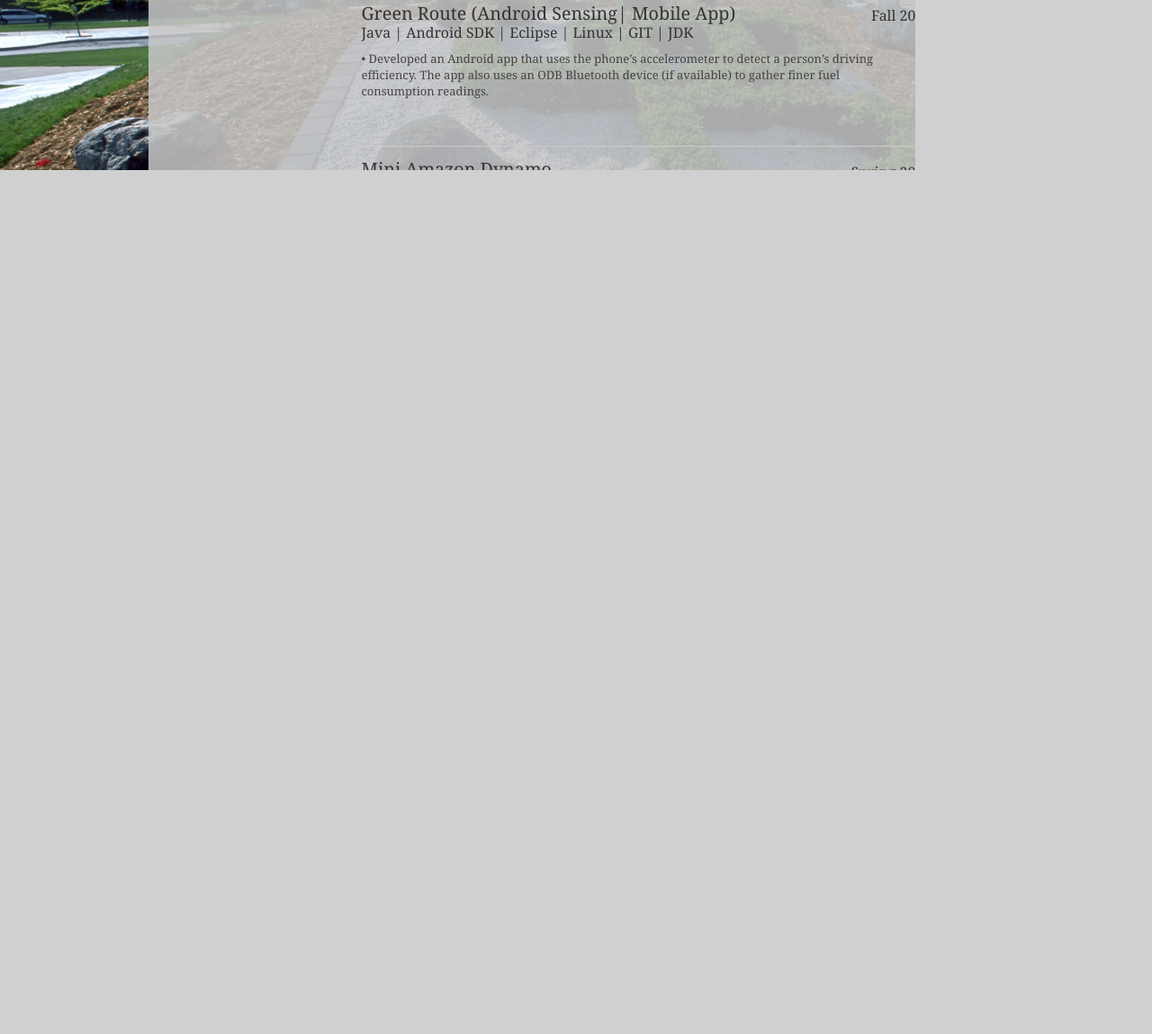
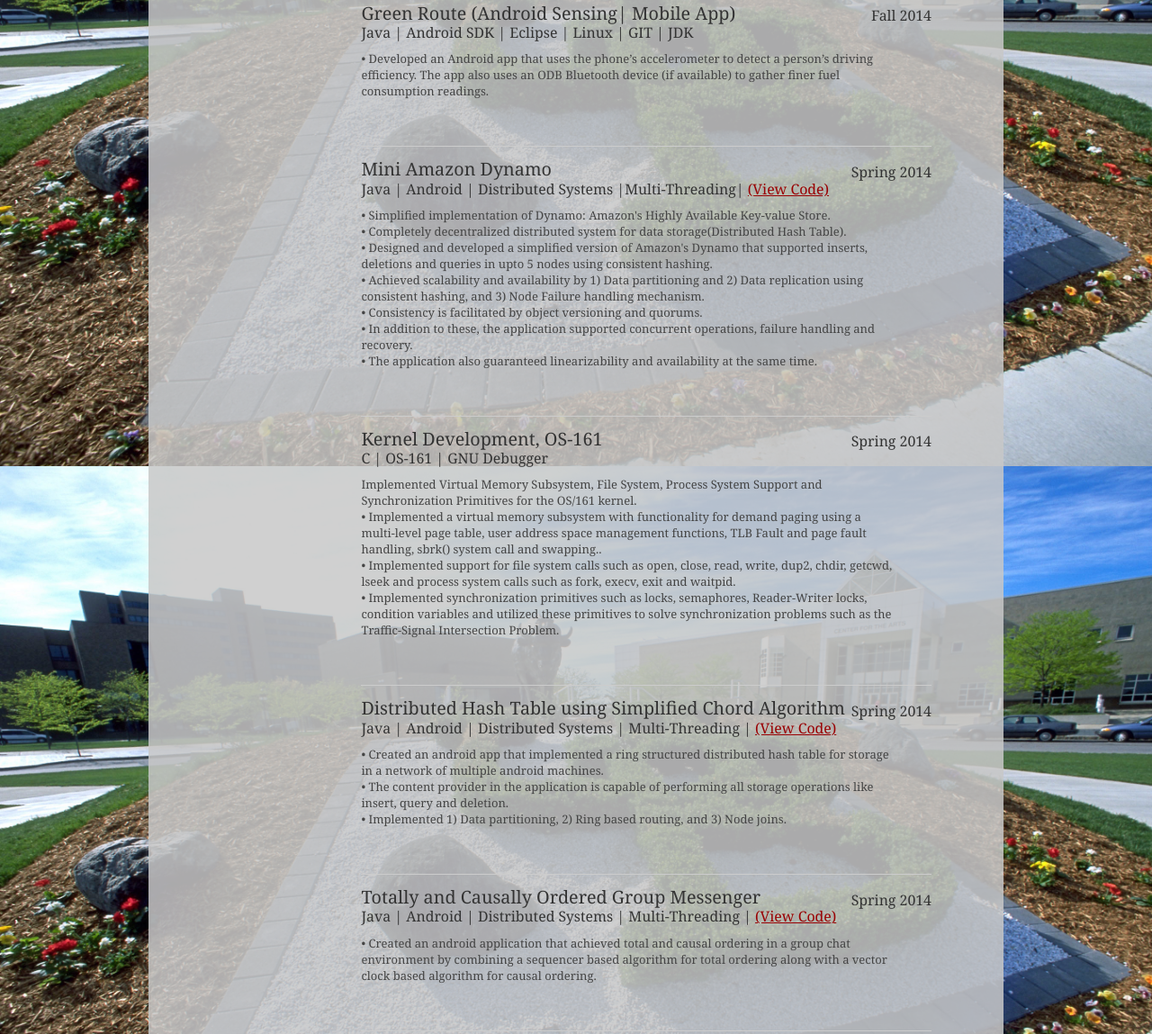
Before and after one commit to tanmaywadhwa/tanmaywadhwa.github.io, a plain HTML site: page index.html in a window 1280 px wide. Shown: the part 1082-2231 px from the top of the page at 90% size. Drawn offline with Linux system fonts and the light colour scheme.

Commit message:
added a few project code links

```diff
--- a/index.html
+++ b/index.html
@@ -170,7 +170,11 @@
 								</div>
 								<div class="job">
 									<h2>Mini Amazon Dynamo</h2>
-									<h3>Java | Android | Distributed Systems |Multi-Threading</h3>
+									<h3>
+										Java | Android | Distributed Systems |Multi-Threading| <A
+											href="https://github.com/tanmaywadhwa/miniAmazonDynamo/blob/master/src/edu/buffalo/cse/cse486586/simpledynamo/SimpleDynamoProvider.java">(View
+											Code)</A>
+									</h3>
 									<h4>Spring 2014</h4>
 									<p>
 										&#8226; Simplified implementation of Dynamo: Amazon&#39;s
@@ -215,7 +219,11 @@
 								<div class="job">
 									<h2>Distributed Hash Table using Simplified Chord
 										Algorithm</h2>
-									<h3>Java | Android | Distributed Systems | Multi-Threading</h3>
+									<h3>
+										Java | Android | Distributed Systems | Multi-Threading | <A
+											href="https://github.com/tanmaywadhwa/SimpleDht/blob/master/src/edu/buffalo/cse/cse486586/simpledht/SimpleDhtProvider.java">(View
+											Code)</A>
+									</h3>
 									<h4>Spring 2014</h4>
 									<p>
 										&#8226; Created an android app that implemented a ring
@@ -229,7 +237,11 @@
 								</div>
 								<div class="job">
 									<h2>Totally and Causally Ordered Group Messenger</h2>
-									<h3>Java | Android | Distributed Systems | Multi-Threading</h3>
+									<h3>
+										Java | Android | Distributed Systems | Multi-Threading | <A
+											href="https://github.com/tanmaywadhwa/GroupMessenger/tree/master/src/edu/buffalo/cse/cse486586/groupmessenger">(View
+											Code)</A>
+									</h3>
 									<h4>Spring 2014</h4>
 									<p>&#8226; Created an android application that achieved
 										total and causal ordering in a group chat environment by
@@ -246,6 +258,8 @@
 										text messages from one device to the other.<br>
 											&#8226;Implemented the same using Android API and Java Socket
 											Programming. TCP is used for communication between two apps.
+
+
 
 
 
@@ -271,7 +285,11 @@
 								</div>
 								<div class="job">
 									<h2>Multi-Source Search Engine</h2>
-									<h3>Lucene | Apache Solr | J2EE | HTML | CSS</h3>
+									<h3>
+										Lucene | Apache Solr | J2EE | HTML | CSS | <A
+											href="https://github.com/tanmaywadhwa/MultiSearch/tree/master/src">(View
+											Code)</A>
+									</h3>
 									<h4>Fall 2013</h4>
 									<p>
 										&#8226;Created a multi-source search engine running on
```
